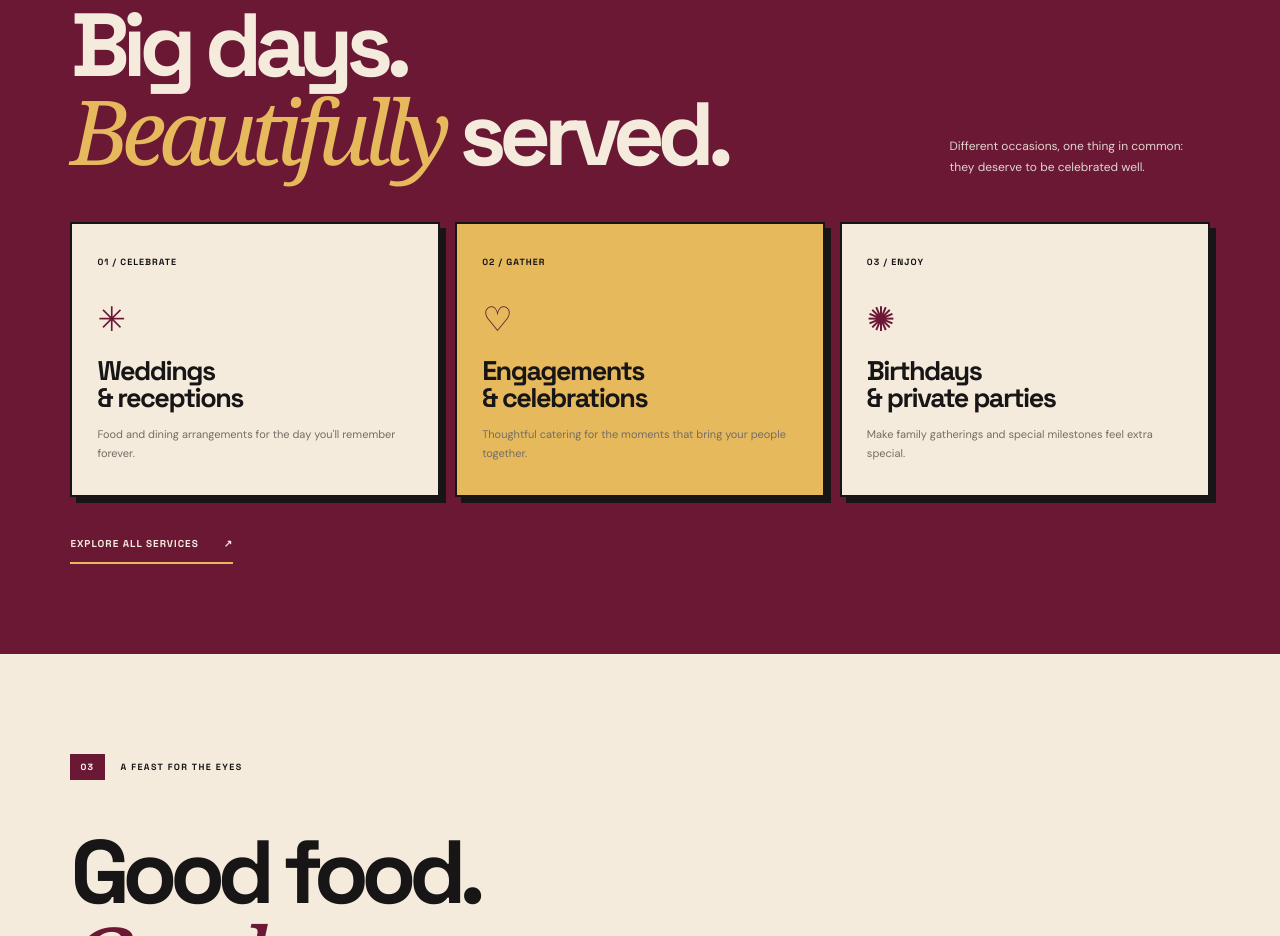
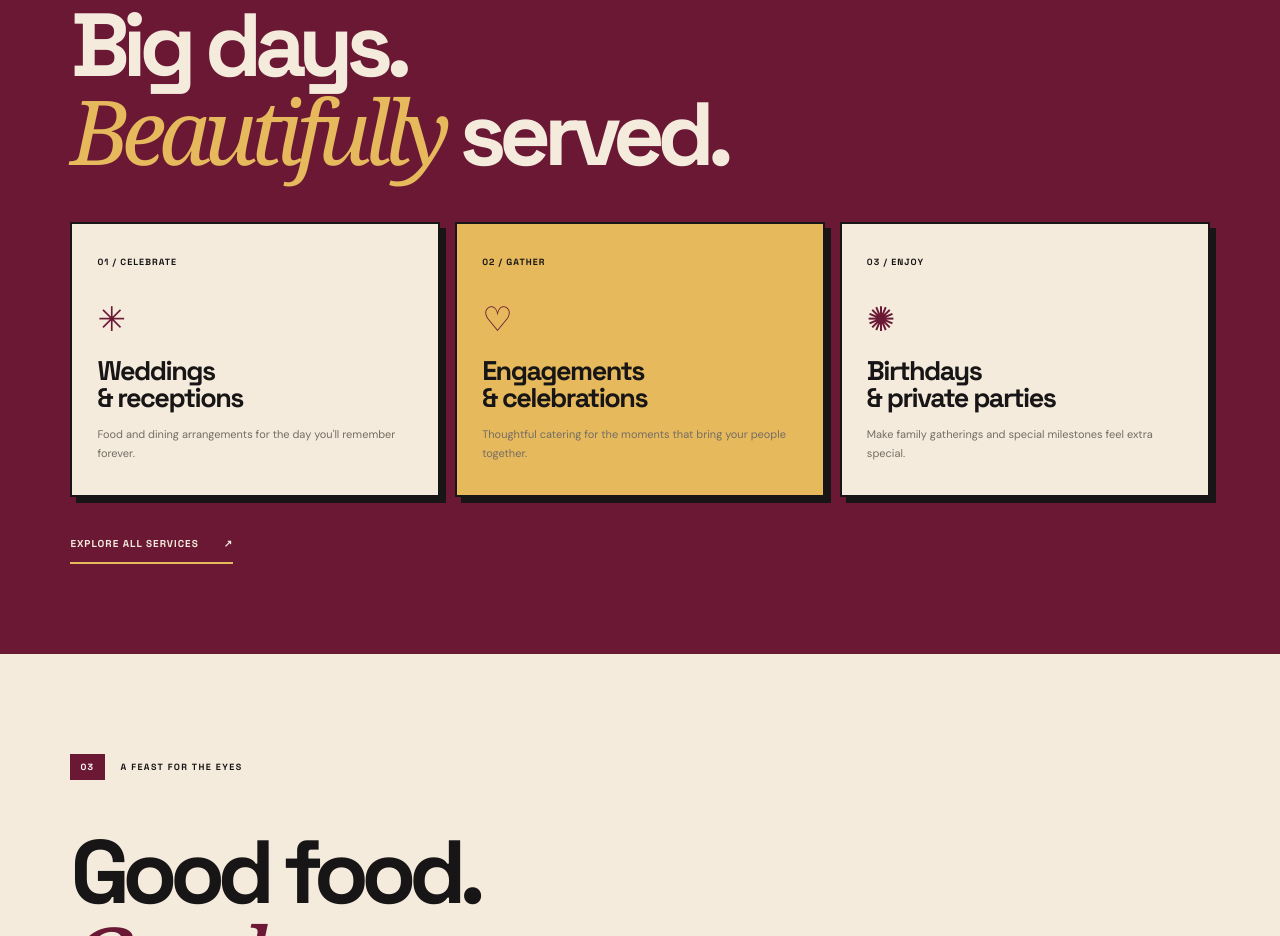
Before and after one commit to aswathyy004/Golden-Hayday-Caterers, a plain HTML site: page index.html in a window 1280 px wide. Shown: the part 2157-3093 px from the top of the page. Drawn offline with Linux system fonts and the light colour scheme.

```diff
--- a/index.html
+++ b/index.html
@@ -90,7 +90,6 @@
       <div class="section-kicker light"><span>02</span><span>WHAT WE BRING TO THE TABLE</span></div>
       <div class="services-heading">
         <h2>Big days.<br><em>Beautifully</em> served.</h2>
-        <p>Different occasions, one thing in common: they deserve to be celebrated well.</p>
       </div>
 
       <div class="service-grid">
```
